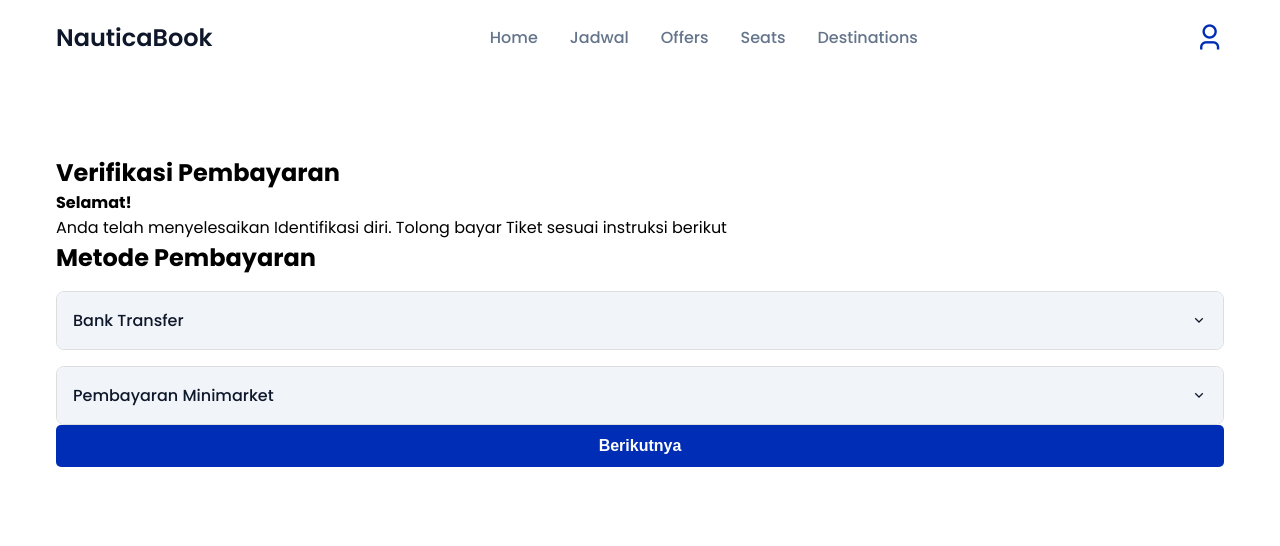
After one commit to RadenRiki/NauticaBook_Luminous, a PHP site: page /payverification.html in a window 1280 px wide. The commit adds this page. Shown: the top 546 px of the page. Run offline with PHP 8.4, Linux system fonts and the light colour scheme; some libraries are stand-ins or nearby versions.

Commit message:
Perubahan: - form kargo dah dibenerin masalah switchnya dan diberi display grid (size container form penumpang dan kargo masih beda) - footer index dan home (harusnya) sudah diturunin - bikin page untuk verifikasi pembayaran (payverification.html) nanti kalo bikin css untuk page baru nanti ditulis di css baru ya (styles2.css)

```diff
--- /dev/null
+++ b/payverification.html
@@ -0,0 +1,80 @@
+<!DOCTYPE html>
+<html lang="en">
+<head>
+  <meta charset="UTF-8">
+  <meta name="viewport" content="width=device-width, initial-scale=1.0">
+  <link rel="stylesheet" href="styles.css">
+  <link rel="stylesheet" href="styles2.css">
+  <link href="https://cdn.jsdelivr.net/npm/remixicon@3.4.0/fonts/remixicon.css" rel="stylesheet">
+  <title>Payment Verification</title>
+</head>
+<body>
+  <!-- Navigation -->
+  <nav>
+    <div class="nav__logo">NauticaBook</div>
+    <ul class="nav__links">
+      <li class="link"><a href="index.html">Home</a></li>
+      <li class="link"><a href="#">Jadwal</a></li>
+      <li class="link"><a href="#">Offers</a></li>
+      <li class="link"><a href="#">Seats</a></li>
+      <li class="link"><a href="#">Destinations</a></li>
+    </ul>
+    <div class="profile-icon">
+      <i class="ri-user-3-line"></i>
+    </div>
+  </nav>
+
+  <!-- Payment Verification Section -->
+  <section class="section__container payment__container">
+    <h1>Verifikasi Pembayaran</h1>
+    <div class="payment__details">
+      <!-- Confirmation Message -->
+      <div class="confirmation__message">
+        <p><strong>Selamat!</strong><br> Anda telah menyelesaikan Identifikasi diri. Tolong bayar Tiket sesuai instruksi berikut</p>
+      </div>
+      <!-- Payment Instructions -->
+      <div class="payment__instruction">
+        <h2>Metode Pembayaran</h2>
+
+        <!-- Bank Transfer Dropdown -->
+        <div class="dropdown">
+          <div class="dropdown-header" onclick="togglePayDropdown('bankDropdown')">
+            <span>Bank Transfer</span>
+            <i class="ri-arrow-down-s-line"></i>
+          </div>
+          <div id="bankDropdown" class="dropdown-content" style="display: none;">
+            <p><strong>Instruksi Bank Transfer:</strong></p>
+            <p>- Login ke Bank yang dipilih</p>
+            <p>- Pilih opsi 'Transfer'</p>
+            <p>- Transfer menuju ke nomor akun berikut: <strong id="bankAccount">Generating...</strong></p>
+            <p>- Input Pin untuk menyetujui transfer</p>
+            <p>- Tiket telah selesai dibayar</p>
+          </div>
+        </div>
+
+        <!-- Minimart Dropdown -->
+        <div class="dropdown">
+          <div class="dropdown-header" onclick="togglePayDropdown('minimartDropdown')">
+            <span>Pembayaran Minimarket</span>
+            <i class="ri-arrow-down-s-line"></i>
+          </div>
+          <div id="minimartDropdown" class="dropdown-content" style="display: none;">
+            <p><strong>Instruksi Pembayaran melalui Minimarket:</strong></p>
+            <p>- Kunjungi Minimarket terdekat</p>
+            <p>- Datangi kasir dan katakan niatmu</p>
+            <p>- Tunjukkan kode pembayaranmu dan bayar tiket sesuai harga </p>
+            <p>- Tiket telah selesai dibayar</p>
+          </div>
+        </div>
+      </div>
+
+      <!-- Proceed Button -->
+      <div class="proceed-container">
+        <button class="btn proceed-btn">Berikutnya</button>
+      </div>
+    </div>
+  </section>
+
+  <script src="script.js"></script>
+</body>
+</html>
--- a/script.js
+++ b/script.js
@@ -85,13 +85,13 @@ function switchBookingType(type) {
   const btnCargo = document.querySelector('.booking-type-btn:nth-child(2)');
 
   if (type === 'penumpang') {
-    formPenumpang.style.display = 'block';
+    formPenumpang.style.display = 'grid';
     formCargo.style.display = 'none';
     btnPenumpang.classList.add('active');
     btnCargo.classList.remove('active');
   } else if (type === 'cargo') {
     formPenumpang.style.display = 'none';
-    formCargo.style.display = 'block';
+    formCargo.style.display = 'grid';
     btnPenumpang.classList.remove('active');
     btnCargo.classList.add('active');
   }
@@ -102,3 +102,27 @@ document.getElementById('formCargo').addEventListener('submit', (event) => {
   event.preventDefault(); // Mencegah refresh halaman
   alert('Form Cargo berhasil dikirim!');
 });
+
+// Generate random 16-digit bank account number starting with 777
+function generateBankAccount() {
+  const randomNumbers = Math.floor(Math.random() * 10000000000000).toString().padStart(13, '0');
+  return `777${randomNumbers}`;
+}
+
+// Toggle dropdown visibility
+function togglePayDropdown(dropdownId) {
+  const dropdown = document.getElementById(dropdownId);
+  const isVisible = dropdown.style.display === 'block';
+  dropdown.style.display = isVisible ? 'none' : 'block';
+
+  // Generate bank account number when the bank dropdown is opened
+  if (dropdownId === 'bankDropdown' && !isVisible) {
+    document.getElementById('bankAccount').textContent = generateBankAccount();
+  }
+}
+
+// Test Proceed Button
+function proceedToNextStep() {
+  alert('Proceeding to the next step...');
+  window.location.href = "confirmation.html"; // Redirect to the next page (placeholder URL)
+}
--- a/styles.css
+++ b/styles.css
@@ -135,6 +135,14 @@ nav {
 }
 
 /* Booking Section Styles */
+#formCargo {
+  display: grid;
+  grid-template-columns: repeat(3, 1fr);
+  grid-template-rows: repeat(2, auto);
+  gap: -1rem;
+  width: 100%;
+}
+
 .booking__container {
   position: absolute;
   bottom: -14rem;
@@ -884,6 +892,7 @@ select option:hover {
 /* Footer Section */
 .footer {
   background-color: var(--primary-color);
+  margin-top: 10rem;
 }
 
 .footer__container {
--- /dev/null
+++ b/styles2.css
@@ -0,0 +1,30 @@
+/* Dropdown Styling */
+.dropdown {
+    margin-top: 1rem;
+    border: 1px solid #ddd;
+    border-radius: 8px;
+    overflow: hidden;
+  }
+
+  .dropdown-header {
+    display: flex;
+    justify-content: space-between;
+    align-items: center;
+    padding: 1rem;
+    background: var(--extra-light);
+    cursor: pointer;
+    font-weight: 500;
+    color: var(--text-dark);
+    transition: background 0.3s ease;
+  }
+
+  .dropdown-header:hover {
+    background: #f0f4f8;
+  }
+
+  .dropdown-content {
+    padding: 1rem;
+    background: var(--white);
+    color: var(--text-dark);
+    border-top: 1px solid #ddd;
+  }
```
Also changed, not shown: index.html (+12 -12 lines).
